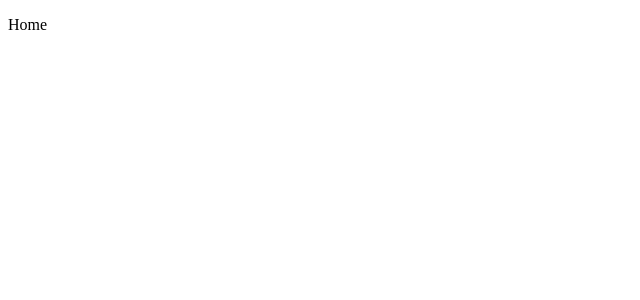
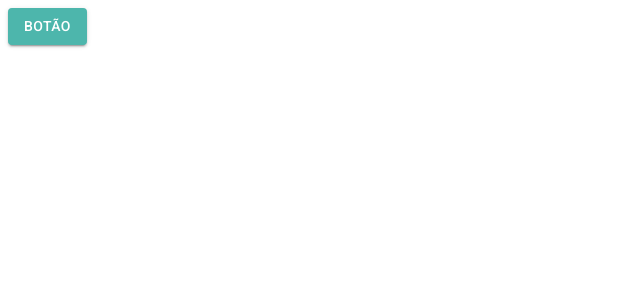
Before and after one commit to erika0liveira/react-crud, a React (Create React App) app: page / in a window 1280 px wide. Shown: the top 300 px of the page, without its empty margins (0-640 px from the left). Built offline with nearby package versions, Linux system fonts and the light colour scheme.

Commit message:
material ui and themes setup

```diff
--- a/package.json
+++ b/package.json
@@ -3,6 +3,10 @@
   "version": "0.1.0",
   "private": true,
   "dependencies": {
+    "@emotion/react": "^11.9.0",
+    "@emotion/styled": "^11.8.1",
+    "@mui/icons-material": "^5.6.1",
+    "@mui/material": "^5.6.1",
     "react": "^18.0.0",
     "react-dom": "^18.0.0",
     "react-router-dom": "6",
--- a/public/index.html
+++ b/public/index.html
@@ -11,6 +11,9 @@
 
   <title>React Study</title>
   <meta name="description" content="React and Typescript study project" />
+
+  <link rel="stylesheet" href="https://fonts.googleapis.com/css?family=Roboto:300,400,500,700&display=swap" />
+  <link rel="stylesheet" href="https://fonts.googleapis.com/icon?family=Material+Icons" />
 </head>
 
 <body>
--- a/src/App.tsx
+++ b/src/App.tsx
@@ -1,10 +1,14 @@
+import { ThemeProvider } from "@emotion/react";
 import { BrowserRouter } from "react-router-dom";
 import { AppRoutes } from "./routes";
+import { LightTheme } from "./shared/themes";
 
 export const App = () => {
   return (
-    <BrowserRouter>
-      <AppRoutes />
-    </BrowserRouter>
+    <ThemeProvider theme={LightTheme}>
+      <BrowserRouter>
+        <AppRoutes />
+      </BrowserRouter>
+    </ThemeProvider>
   );
 }
--- a/src/routes/index.tsx
+++ b/src/routes/index.tsx
@@ -1,9 +1,10 @@
+import { Button } from "@mui/material";
 import { Routes, Route, Navigate } from "react-router-dom";
 
 export const AppRoutes = () => {
     return (
         <Routes>
-            <Route path="/" element={<p>Home</p>}/>
+            <Route path="/" element={<Button variant='contained' color='secondary'>Botão</Button>}/>
 
             <Route path="*" element={<Navigate to="/" />} />
         </Routes>
--- /dev/null
+++ b/src/shared/themes/Light.ts
@@ -0,0 +1,23 @@
+import { createTheme } from "@mui/material";
+import { cyan, teal } from "@mui/material/colors";
+
+export const LightTheme = createTheme({
+    palette: {
+        primary: {
+            light: cyan[500],
+            main: cyan[700],
+            dark: cyan[800],
+            contrastText: '#ffffff',
+        },
+        secondary: {
+            light: teal[200],
+            main: teal[300],
+            dark: teal[400],
+            contrastText: '#ffffff',
+        },
+        background: {
+            default: 'f7f6f3',
+            paper: 'ffffff',
+        }
+    }
+});
--- a/src/shared/themes/index.ts
+++ b/src/shared/themes/index.ts
@@ -1 +1 @@
-export {};
+export * from './Light';
```
Also changed, not shown: 1 other file (tests, documents, lock files or other folders).
